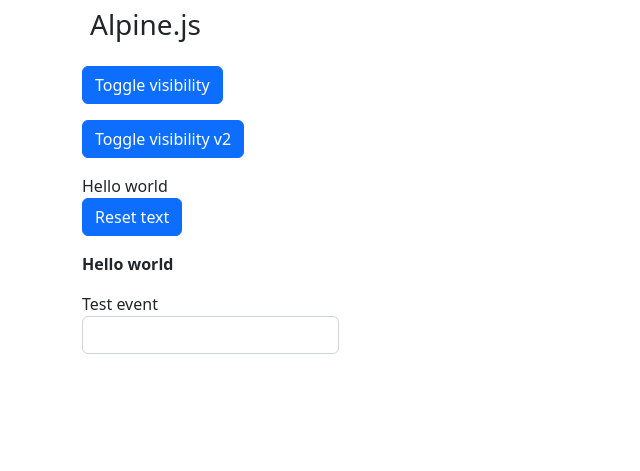
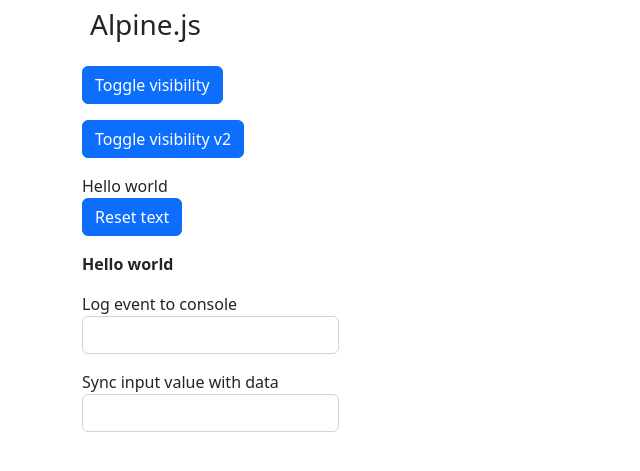
Before and after one commit to VetalM84/flask-htmx, a Flask app: page /alpine in a window 1280 px wide. Shown: the top 471 px of the page, without its empty margins (0-640 px from the left). Run offline with Flask 2, Linux system fonts and the light colour scheme; some libraries are stand-ins or nearby versions.

Commit message:
Add x-model snippet

```diff
--- a/templates/alpine.html
+++ b/templates/alpine.html
@@ -35,10 +35,17 @@
 				</div>
 
 				<div class="my-3" x-data="">
-					<label>Test event
-						<input type="text" @keydown.enter="console.log($event)" class="form-control">
+					<label>Log event to console
+						<input type="text" @change="console.log($event.target.value)" class="form-control">
 					</label>
 				</div>
+
+				<form class="my-3" x-data="{ name: '' }" @submit="">
+					<label>Sync input value with data
+						<input x-model="name" type="text" id="dataForm" class="form-control">
+					</label>
+					<div x-text="name"></div>
+				</form>
 
 			</div>
 		</div>
```
